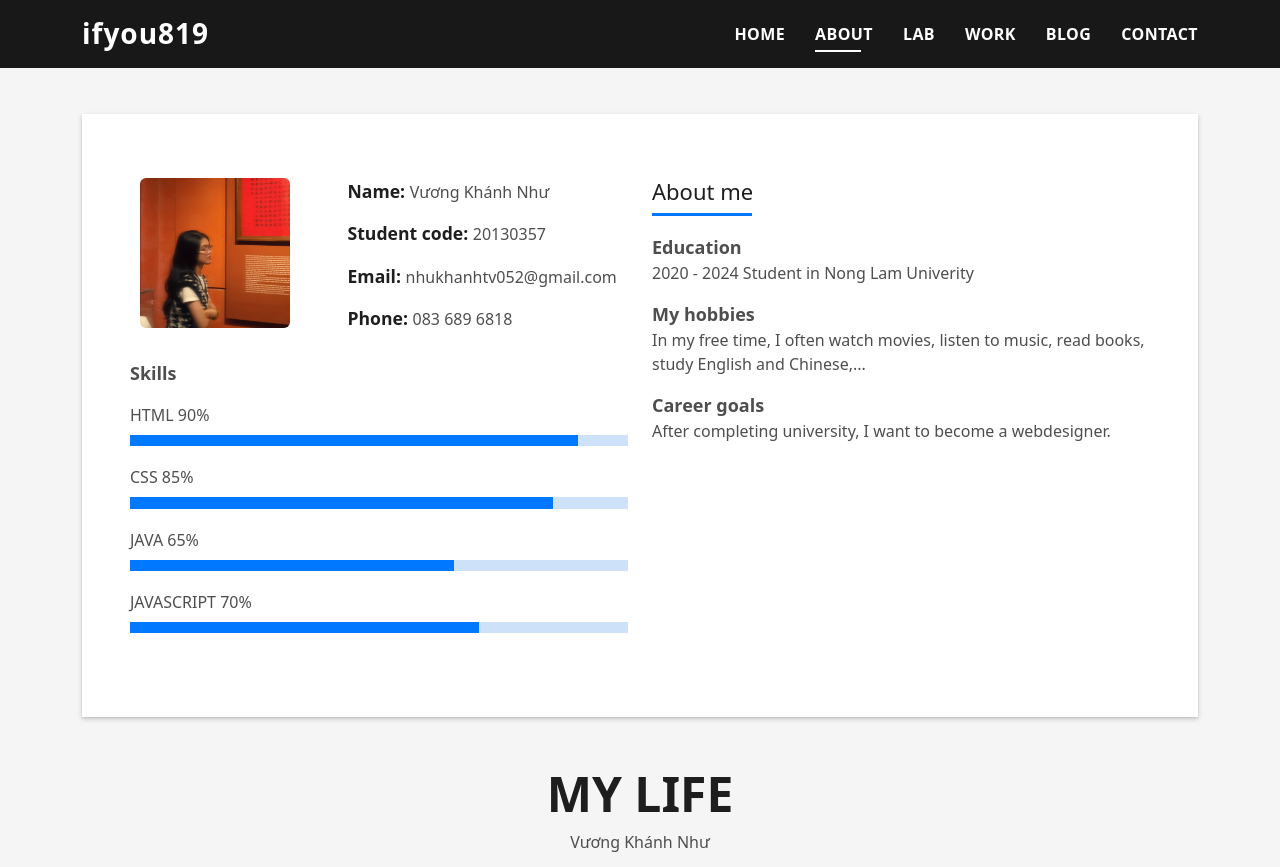
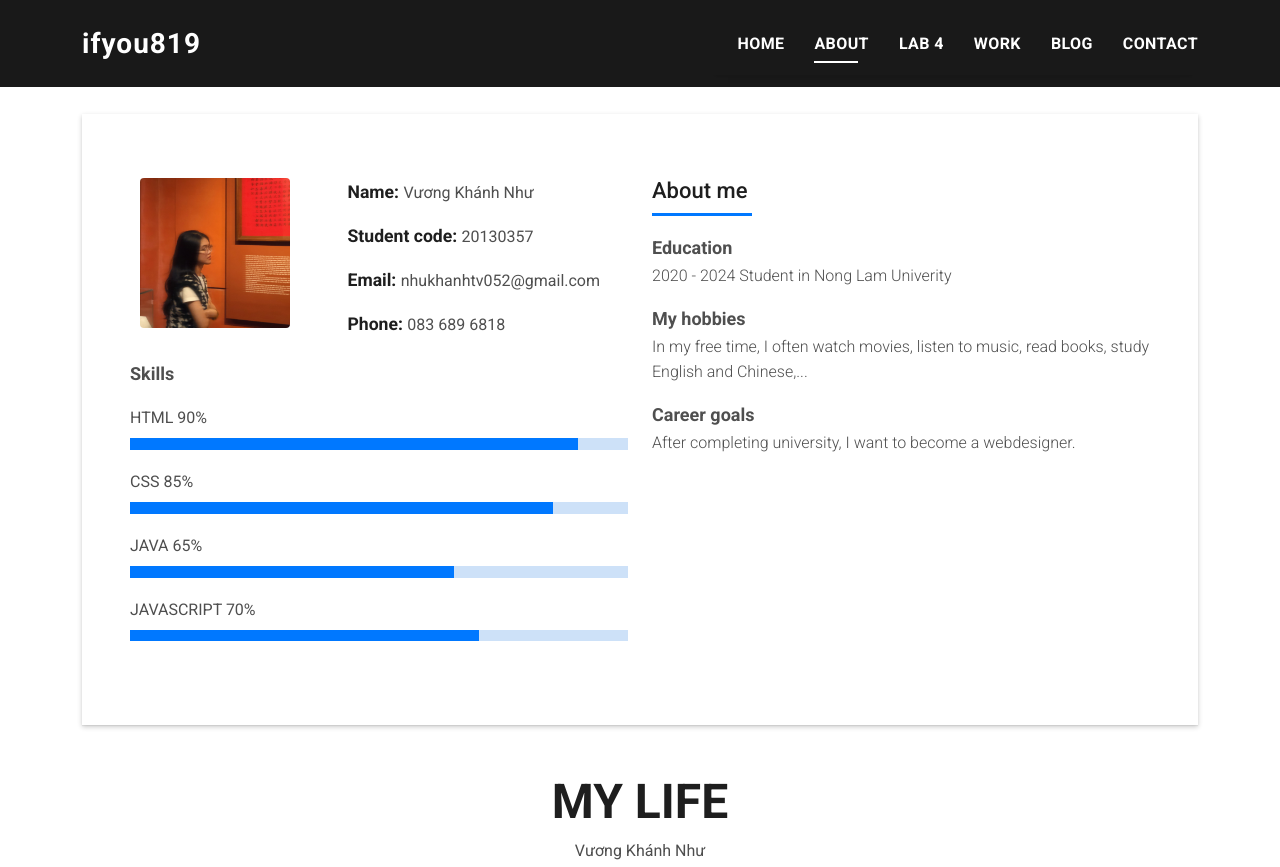
Before and after one commit to knhuvuong/personal_gtnm, a plain HTML site: page about.html in a window 1280 px wide. Shown: the top 867 px of the page. Drawn offline with nearby package versions, Linux system fonts and the light colour scheme.

Commit message:
edit lab4

```diff
--- a/about.html
+++ b/about.html
@@ -21,6 +21,19 @@
 
   <!-- Template Main CSS File -->
   <link href="assets/css/style.css" rel="stylesheet">
+  <!-- Font Awesome -->
+  <link href="https://cdnjs.cloudflare.com/ajax/libs/font-awesome/6.0.0/css/all.min.css" rel="stylesheet" />
+  <!-- Google Fonts -->
+  <link rel="stylesheet" href="https://fonts.googleapis.com/icon?family=Material+Icons">
+  <script src="https://ajax.googleapis.com/ajax/libs/jquery/1.12.4/jquery.min.js"></script>
+  <link href="https://fonts.googleapis.com/css?family=Roboto:300,400,500,700&display=swap" rel="stylesheet" />
+  <!-- MDB -->
+  <link href="https://cdnjs.cloudflare.com/ajax/libs/mdb-ui-kit/6.4.2/mdb.min.css" rel="stylesheet" />
+  <!-- MDB -->
+  <script src="https://maxcdn.bootstrapcdn.com/bootstrap/3.3.7/js/bootstrap.min.js"></script>
+
+
+
 
   <!-- =======================================================
 * Template Name: DevFolio
@@ -45,13 +58,14 @@
               <ul>
                   <li><a class="nav-link scrollto" href="index.html">Home</a></li>
                   <li><a class="nav-link scrollto active" href="about.html">About</a></li>
-          <li><a class="nav-link scrollto" href="lab.html">Lab</a></li>
-          <li><a class="nav-link scrollto " href="#work">Work</a></li>
-          <li><a class="nav-link scrollto " href="#blog">Blog</a></li>
+                  <li><a class="nav-link scrollto" href="lab.html">Lab 4</a></li>
+                  <li><a class="nav-link scrollto" href="#work">Work</a></li>
+                  <li><a class="nav-link scrollto" href="#blog">Blog</a></li>
                   <li><a class="nav-link scrollto" href="#contact">Contact</a></li>
               </ul>
               <i class="bi bi-list mobile-nav-toggle"></i>
-      </nav><!-- .navbar -->
+          </nav>
+          <!-- .navbar -->
       </div>
   </header><!-- End Header -->
 
```
Also changed, not shown: index.html (+19 -5 lines), lab.html (+2 -2 lines). Lines whose indentation alone changed are shown as unchanged.
